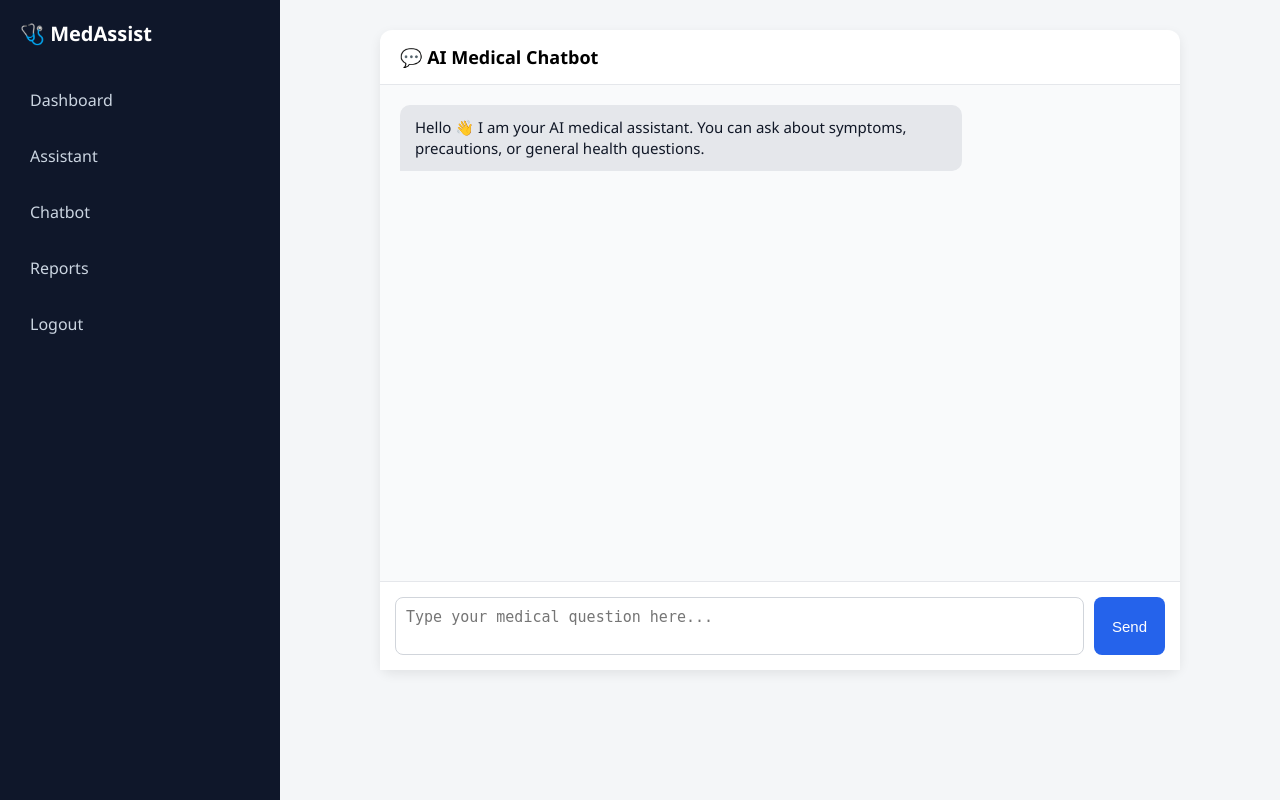
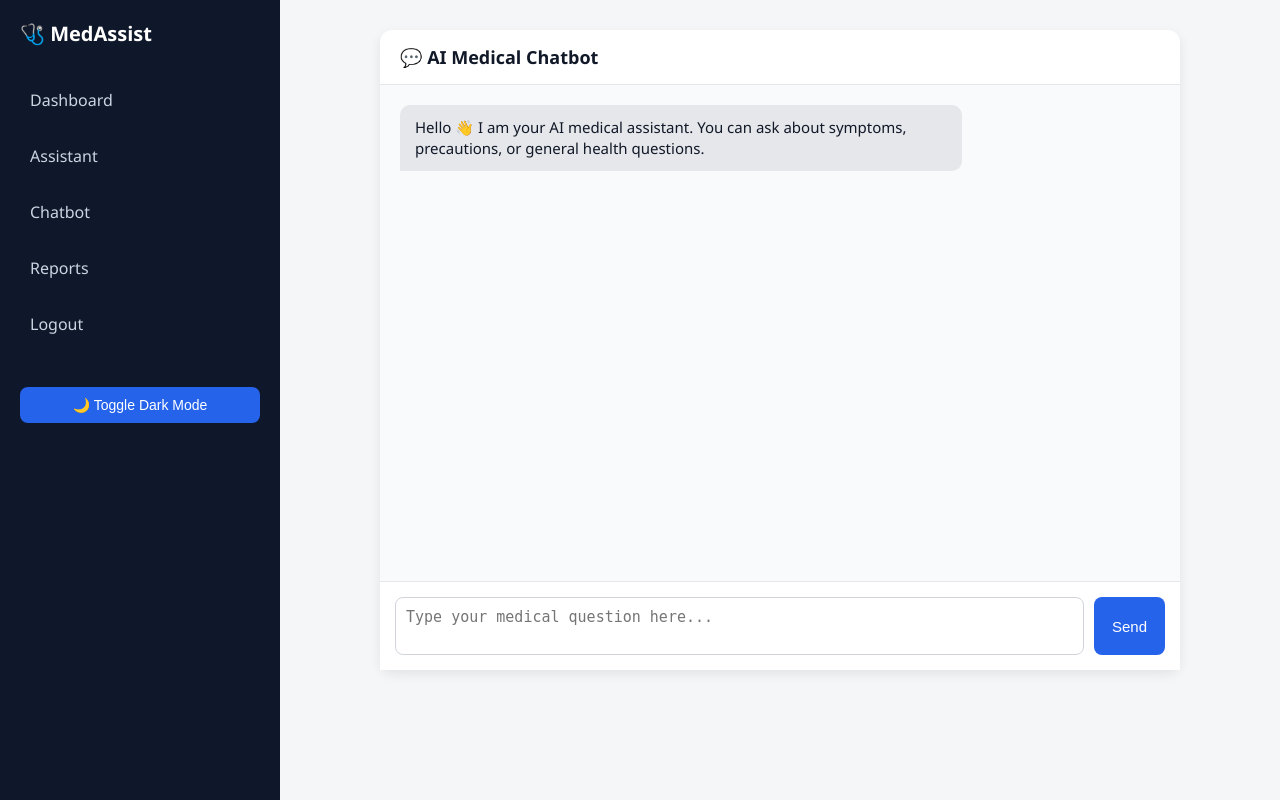
Before and after one commit to Yashwanthg876/voice-medical-assistant, a Flask app: page /chatbot in a window 1280 px wide. Run offline with Flask 3, Linux system fonts and the light colour scheme; the visitor is signed in with stand-in values (Sample User, id 1).

Commit message:
Add global dark mode toggle with persistent user preference

```diff
--- a/templates/base.html
+++ b/templates/base.html
@@ -3,11 +3,30 @@
 <head>
     <meta charset="UTF-8">
     <title>Voice Medical Assistant</title>
+
     <style>
+        :root {
+            --bg: #f4f6f8;
+            --sidebar: #0f172a;
+            --card: #ffffff;
+            --text: #111827;
+            --muted: #555;
+        }
+
+        body.dark {
+            --bg: #0b1220;
+            --sidebar: #020617;
+            --card: #111827;
+            --text: #e5e7eb;
+            --muted: #9ca3af;
+        }
+
         body {
             margin: 0;
             font-family: "Segoe UI", Arial, sans-serif;
-            background-color: #f4f6f8;
+            background-color: var(--bg);
+            color: var(--text);
+            transition: background 0.3s, color 0.3s;
         }
 
         .layout {
@@ -18,7 +37,7 @@
         /* Sidebar */
         .sidebar {
             width: 240px;
-            background-color: #0f172a;
+            background-color: var(--sidebar);
             color: white;
             padding: 20px;
         }
@@ -39,11 +58,23 @@
         }
 
         .sidebar a:hover {
-            background-color: #1e293b;
+            background-color: rgba(255,255,255,0.1);
             color: white;
         }
 
-        /* Main content */
+        .toggle-btn {
+            margin-top: 30px;
+            padding: 10px;
+            width: 100%;
+            border-radius: 8px;
+            border: none;
+            cursor: pointer;
+            background-color: #2563eb;
+            color: white;
+            font-size: 14px;
+        }
+
+        /* Main */
         .main {
             flex: 1;
             padding: 30px;
@@ -52,15 +83,20 @@
 
         /* Cards */
         .card {
-            background: white;
+            background: var(--card);
             padding: 20px;
             border-radius: 12px;
             box-shadow: 0 4px 10px rgba(0,0,0,0.05);
             margin-bottom: 20px;
+            transition: background 0.3s;
         }
 
-        .card h3 {
+        .card h2, .card h3, .card h4 {
             margin-top: 0;
+        }
+
+        .card p {
+            color: var(--muted);
         }
 
         .grid {
@@ -78,37 +114,51 @@
 
         .feature-card:hover {
             transform: translateY(-5px);
-            box-shadow: 0 8px 20px rgba(0,0,0,0.1);
-        }
-
-        .feature-card h4 {
-            margin-bottom: 10px;
-        }
-
-        .feature-card p {
-            color: #555;
-            font-size: 14px;
+            box-shadow: 0 8px 20px rgba(0,0,0,0.15);
         }
     </style>
 </head>
+
 <body>
 
 <div class="layout">
     <!-- Sidebar -->
     <div class="sidebar">
         <h2>🩺 MedAssist</h2>
+
         <a href="/dashboard">Dashboard</a>
         <a href="/assistant">Assistant</a>
         <a href="/chatbot">Chatbot</a>
         <a href="/reports">Reports</a>
         <a href="/logout">Logout</a>
+
+        <button class="toggle-btn" onclick="toggleTheme()">
+            🌙 Toggle Dark Mode
+        </button>
     </div>
 
-    <!-- Main content -->
+    <!-- Main -->
     <div class="main">
         {% block content %}{% endblock %}
     </div>
 </div>
 
+<script>
+function toggleTheme() {
+    document.body.classList.toggle("dark");
+    localStorage.setItem(
+        "theme",
+        document.body.classList.contains("dark") ? "dark" : "light"
+    );
+}
+
+(function loadTheme() {
+    const theme = localStorage.getItem("theme");
+    if (theme === "dark") {
+        document.body.classList.add("dark");
+    }
+})();
+</script>
+
 </body>
 </html>
```
